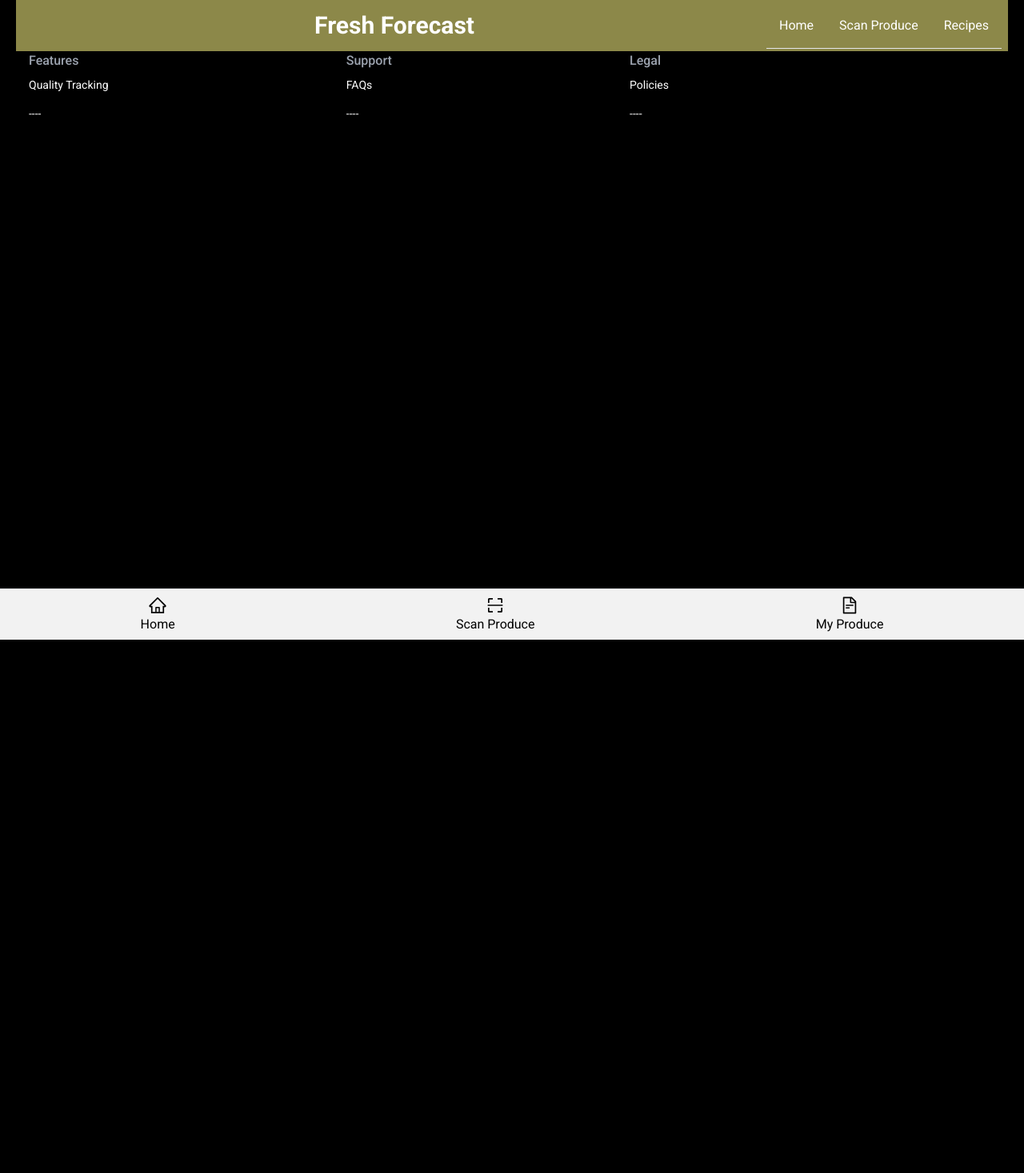
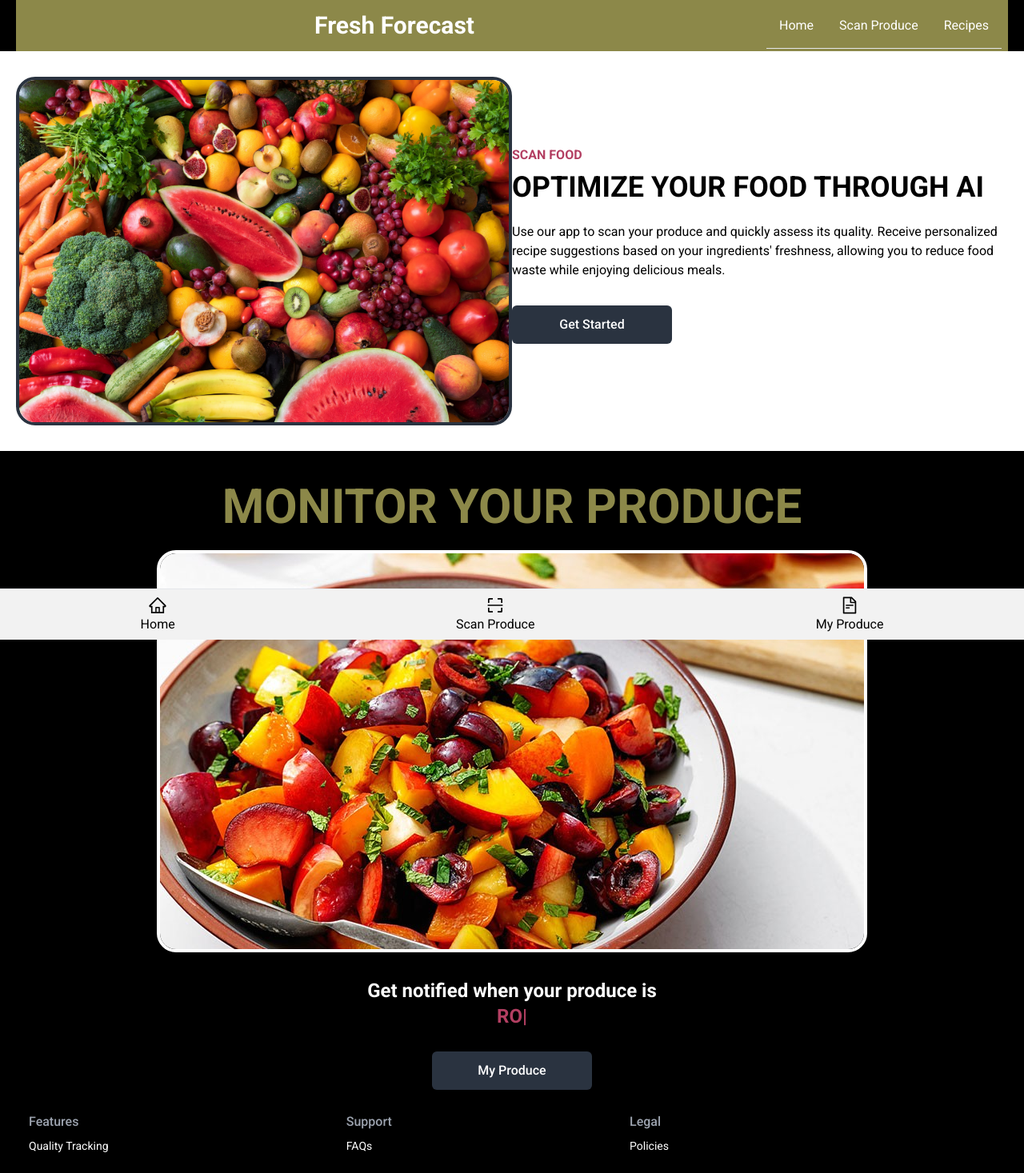
Before and after one commit to ArcCreate/Crisp.AI, a React (Vite) app in the folder FrontEnd/freshForecastApp/: page / in a window 1280 px wide. Shown: the top 1467 px of the page at 80% size. Before the commit the page ends 800 px from the top, so only its background shows below. Built offline with nearby package versions, Linux system fonts and the light colour scheme.

Commit message:
Update home

```diff
--- a/FrontEnd/freshForecastApp/src/App.tsx
+++ b/FrontEnd/freshForecastApp/src/App.tsx
@@ -16,6 +16,7 @@ function App() {
         <Navbar />
         <Routes>
           <Route path="/FreshForecast" element={<Home />} />
+          <Route path="/" element={<Home />} />
           <Route path="/scan" element={<ScanProduce />} />
           <Route path="/my-produce" element={<MyProduce />} />
           <Route path="*" element={<Navigate to="/" />} />{" "}
--- a/FrontEnd/freshForecastApp/src/components/Hero.tsx
+++ b/FrontEnd/freshForecastApp/src/components/Hero.tsx
@@ -6,7 +6,7 @@ const Hero = () => {
       <div className="max-w-[1240px] mx-auto grid md:grid-cols-2">
         <div className="flex justify-center items-center">
           <img
-            className="rounded-lg border-2 border-[#2A3340] mx-auto my-4 object-cover"
+            className="rounded-3xl border-4 border-[#2A3340] mx-auto my-4 object-cover"
             src={FreshProduceImage}
             alt="Fresh Produce"
           />
--- a/FrontEnd/freshForecastApp/src/components/RecipeSection.tsx
+++ b/FrontEnd/freshForecastApp/src/components/RecipeSection.tsx
@@ -1,5 +1,5 @@
 import { ReactTyped } from "react-typed"; // Ensure correct import
-import FreshProduceImage from "../assets/pic1.jpg"; // Ensure you have the correct path for the image
+import FreshProduceImage from "../assets/image.png"; // Ensure you have the correct path for the image
 
 const ProduceSection = () => {
   return (
@@ -10,7 +10,7 @@ const ProduceSection = () => {
         </h1>
         <div className="flex justify-center items-center">
           <img
-            className="rounded-lg border-2 border-[#2A3340] mx-auto my-4 object-cover"
+            className="rounded-3xl border-4 border-white mx-auto my-4 object-cover"
             src={FreshProduceImage}
             alt="Fresh Produce"
           />
```
Also changed, not shown: FrontEnd/freshForecastApp/src/assets/image.png (added), FrontEnd/freshForecastApp/src/assets/pic2.jpg (added).
